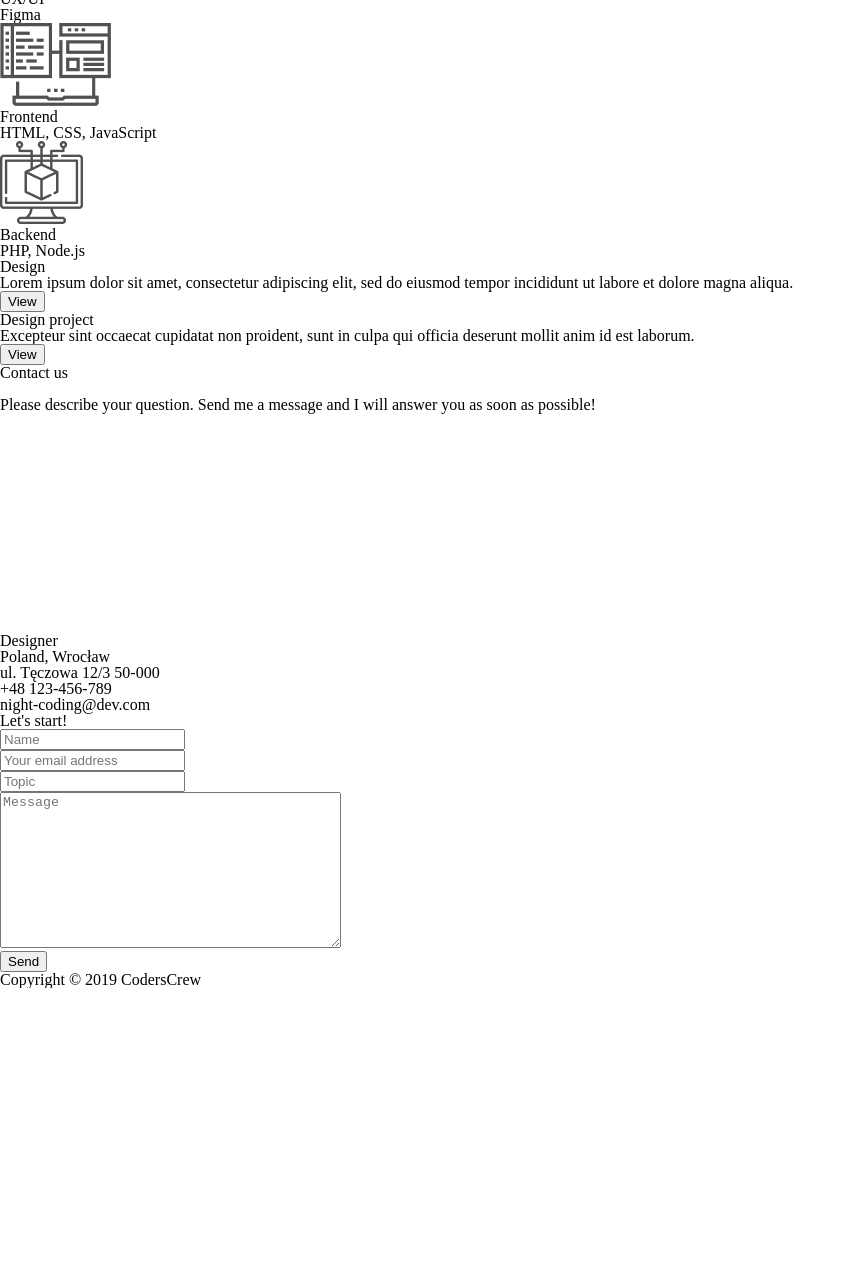
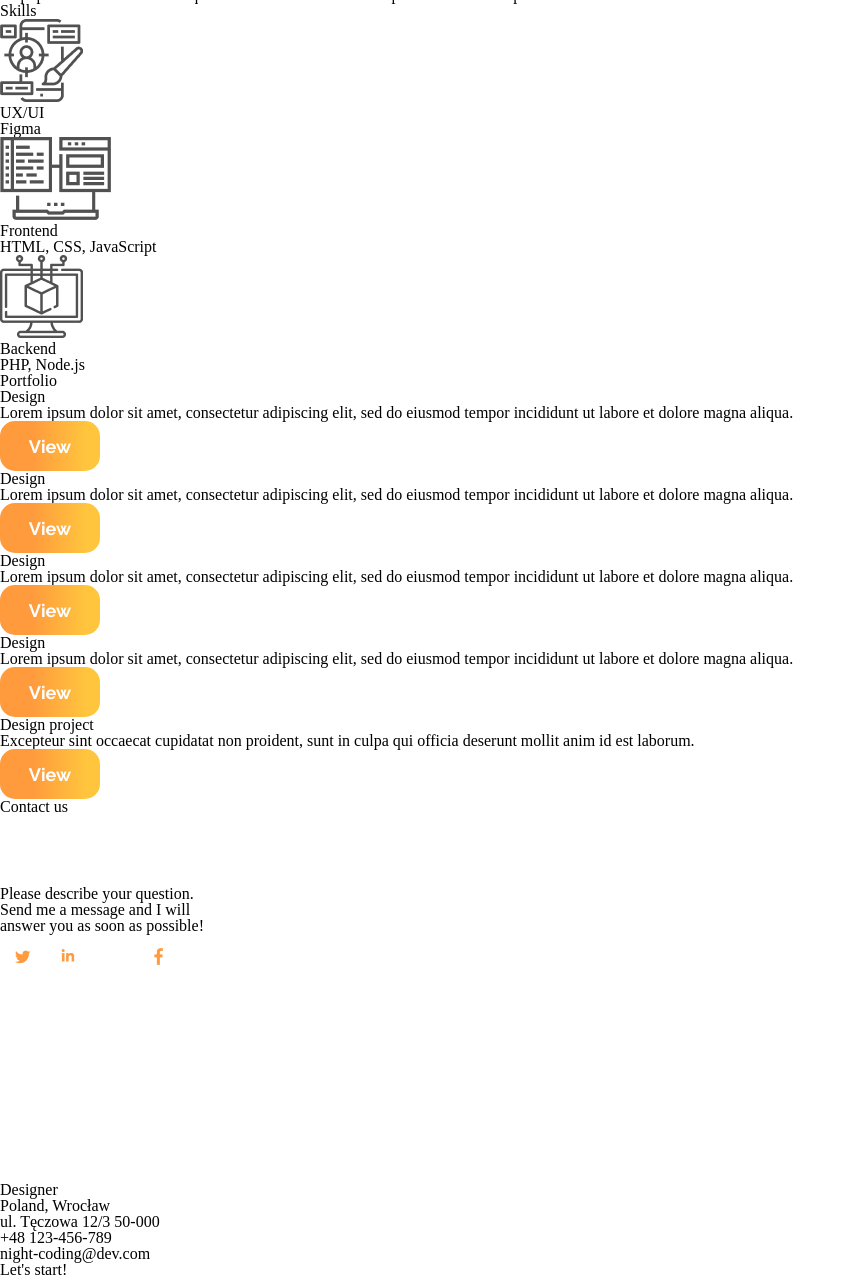
Before and after one commit to olgasmoczynska/designer-portfolio, a website: page index.html in a window 1280 px wide. Shown: the part 1090-2365 px from the top of the page, without its empty margins (0-856 px from the left). Before the commit the page ends 2078 px from the top, so only its background shows below. Drawn offline with Linux system fonts and the light colour scheme.

Commit message:
Edit project structure

```diff
--- a/index.html
+++ b/index.html
@@ -6,11 +6,13 @@
     <meta name="viewport" content="width=device-width, initial-scale=1.0">
     <meta http-equiv="X-UA-Compatible" content="ie=edge">
     <title>Designer Portfolio</title>
-    <link href="https://fonts.googleapis.com/css2?family=Raleway:wght@400;700&family=Ubuntu:wght@400;700&display=swap" rel="stylesheet">
+    <link href="https://fonts.googleapis.com/css2?family=Raleway:wght@400;700&family=Ubuntu:wght@400;700&display=swap"
+        rel="stylesheet">
     <link rel="stylesheet" href="css/main.css">
 </head>
 
 <body>
+    <div class="wrapper">
         <nav class="nav">
             <img class="logo" src="assets/logo.png"></img>
             <ul class="menu">
@@ -26,10 +28,14 @@
             <h1>Welcome!</h1>
             <h3>My name is Designer.</h3>
             <ul class="social-media">
-            <li class="social-media__item"><a href="https://www.twitter.com/" target="_blank"><img src="assets/social_Twitter.png"></a></li>
-            <li class="social-media__item"><a href="https://www.linkedin.com/" target="_blank"><img src="assets/social_Linkedin.png"></a></li>
-            <li class="social-media__item"><a href="https://www.github.com/" target="_blank"><img src="assets/social_Github.png"></a></li>
-            <li class="social-media__item"><a href="https://www.facebook.com/" target="_blank"><img src="assets/social_Facebook.png"></a></li>
+                <li class="social-media__item"><a href="https://www.twitter.com/" target="_blank"><img
+                            src="assets/social_Twitter.png"></a></li>
+                <li class="social-media__item"><a href="https://www.linkedin.com/" target="_blank"><img
+                            src="assets/social_Linkedin.png"></a></li>
+                <li class="social-media__item"><a href="https://www.github.com/" target="_blank"><img
+                            src="assets/social_Github.png"></a></li>
+                <li class="social-media__item"><a href="https://www.facebook.com/" target="_blank"><img
+                            src="assets/social_Facebook.png"></a></li>
             </ul>
         </section>
         <header class="header">
@@ -37,10 +43,12 @@
             <button class="button button_long_empty">Contact me!</button>
             <button class="button button_long_filled">Check my CV</button>
         </header>
-    <section id="about" class="about" class="box">
+        <section id="about" class="about box">
             <h4>About me</h4>
             <div class="block">
-            <div class="block__photo"></div>
+                <div class="block__photo">
+                    <img src="assets/picture.png">
+                </div>
                 <ul class="block__personal-details">
                     <li>Full Name: <span>Designer</span></li>
                     <li>Age: <span>21 years</span></li>
@@ -49,14 +57,18 @@
                     <li>E-mail: <span>night-coding@dev.com</span></li>
                 </ul>
                 <div class="block__text">
-                Lorem ipsum dolor sit amet, consectetur adipiscing elit, sed do eiusmod tempor incididunt ut labore et
-                dolore magna aliqua. Ut enim ad minim veniam, quis nostrud exercitation ullamco laboris nisi ut aliquip
-                ex ea commodo consequat. Duis aute irure dolor in reprehenderit in voluptate velit esse cillum dolore eu
-                fugiat nulla pariatur. ex ea commodo consequat.
+                    Lorem ipsum dolor sit amet, consectetur adipiscing elit, sed do eiusmod tempor incididunt ut labore
+                    et
+                    dolore magna aliqua. Ut enim ad minim veniam, quis nostrud exercitation ullamco laboris nisi ut
+                    aliquip
+                    ex ea commodo consequat. Duis aute irure dolor in reprehenderit in voluptate velit esse cillum.
                 </div>
             </div>
         </section>
-    <section id="skills" class="skills" class="box">
+        <section id="skills">
+            <div class="skills-wrapper">
+                <div class="skills box">
+                    <h4>Skills</h4>
                     <div class="block">
                         <div class="block__skill block__skill_ux-ui">
                             <img src="assets/icon_UxUi.png">
@@ -74,81 +86,124 @@
                             <div class="block__skill-text">PHP, Node.js</div>
                         </div>
                     </div>
+                </div>
+            </div>
         </section>
-    <section id="portfolio" class="gallery">
+        <section id="portfolio" class="portfolio">
+            <h4>Portfolio</h4>
+            <div class="gallery">
                 <div class="gallery__photo">
                     <div class="gallery__photo-content">
                         <h2>Design</h2>
                         <div class="gallery__photo-text">
-                    Lorem ipsum dolor sit amet, consectetur adipiscing elit, sed do eiusmod tempor incididunt ut labore
+                            Lorem ipsum dolor sit amet, consectetur adipiscing elit, sed do eiusmod tempor incididunt ut
+                            labore
                             et dolore magna aliqua.
                         </div>
-                <button class="button button_short button_filled">View</button>
+                        <button class="button button_short_filled">View</button>
                     </div>
                 </div>
-        <div class="gallery__photo"></div>
-        <div class="gallery__photo"></div>
-        <div class="gallery__photo"></div>
+                <div class="gallery__photo">
+                    <div class="gallery__photo-content">
+                        <h2>Design</h2>
+                        <div class="gallery__photo-text">
+                            Lorem ipsum dolor sit amet, consectetur adipiscing elit, sed do eiusmod tempor incididunt ut
+                            labore
+                            et dolore magna aliqua.
+                        </div>
+                        <button class="button button_short_filled">View</button>
+                    </div>
+                </div>
+                <div class="gallery__photo">
+                    <div class="gallery__photo-content">
+                        <h2>Design</h2>
+                        <div class="gallery__photo-text">
+                            Lorem ipsum dolor sit amet, consectetur adipiscing elit, sed do eiusmod tempor incididunt ut
+                            labore
+                            et dolore magna aliqua.
+                        </div>
+                        <button class="button button_short_filled">View</button>
+                    </div>
+                </div>
+                <div class="gallery__photo">
+                    <div class="gallery__photo-content">
+                        <h2>Design</h2>
+                        <div class="gallery__photo-text">
+                            Lorem ipsum dolor sit amet, consectetur adipiscing elit, sed do eiusmod tempor incididunt ut
+                            labore
+                            et dolore magna aliqua.
+                        </div>
+                        <button class="button button_short_filled">View</button>
+                    </div>
+                </div>
                 <div class="gallery__photo">
                     <div class="gallery__photo-content">
                         <h2>Design project</h2>
                         <div class="gallery__photo-text">
-                    Excepteur sint occaecat cupidatat non proident, sunt in culpa qui officia deserunt mollit anim id
+                            Excepteur sint occaecat cupidatat non proident, sunt in culpa qui officia deserunt mollit
+                            anim id
                             est laborum.
                         </div>
-                <button class="button button_short button_filled">View</button>
+                        <button class="button button_short_filled">View</button>
+                    </div>
                 </div>
             </div>
         </section>
         <section id="contact" class="contact">
-        <h3>Contact us</h3>
-        <div class="block">
+            <h4>Contact us</h4>
+            <div class="contact-wrapper">
                 <div class="contact-info">
                     <div class="contact-info__top">
-                    <img src="">
-                    <div class="block__text">
-                        Please describe your question. Send me a message and I will answer you as soon as possible!
+                        <img src="./assets/message.png">
+                        <div class="block__textt">
+                            <div>Please describe your question.</div>
+                            <div>Send me a message and I will</div>
+                            <div>answer you as soon as possible!</div>
                         </div>
                     </div>
                     <div class="contact-info__bottom">
                         <ul class="social-media">
-                        <li class="social-media__item"><a href="https://www.twitter.com/" target="_blank"></a></li>
-                        <li class="social-media__item"><a href="https://www.linkedin.com/" target="_blank"></a></li>
-                        <li class="social-media__item"><a href="https://www.github.com/" target="_blank"></a></li>
-                        <li class="social-media__item"><a href="https://www.facebook.com/" target="_blank"></a></li>
+                            <li class="social-media__item"><a href="https://www.twitter.com/" target="_blank"><img
+                                        src="assets/social_Twitter.png"></a></li>
+                            <li class="social-media__item"><a href="https://www.linkedin.com/" target="_blank"><img
+                                        src="assets/social_Linkedin.png"></a></li>
+                            <li class="social-media__item"><a href="https://www.github.com/" target="_blank"><img
+                                        src="assets/social_Github.png"></a></li>
+                            <li class="social-media__item"><a href="https://www.facebook.com/" target="_blank"><img
+                                        src="assets/social_Facebook.png"></a></li>
                         </ul>
-                    <ul class="contact-info__address">
-                        <li>Designer</li>
-                        <li>Poland, Wrocław</li>
-                        <li>ul. Tęczowa 12/3 50-000</li>
-                        <li>+48 123-456-789</li>
-                        <li>night-coding@dev.com</li>
-                    </ul>
+                        <p>Designer</p>
+                        <p>Poland, Wrocław</p>
+                        <p>ul. Tęczowa 12/3 50-000</p>
+                        <p>+48 123-456-789</p>
+                        <p>night-coding@dev.com</p>
                     </div>
                 </div>
                 <div class="contact-form">
                     <h3>Let's start!</h3>
-                <form>
-                    <div class="form-field">
-                        <input type="text" class="form-input" placeholder="Name">
+                    <form class="contact-form__form">
+                        <div class="contact-form__field">
+                            <input type="text" class="contact-form__input" placeholder="Name">
                         </div>
-                    <div class="form-field">
-                        <input type="email" class="form-input" placeholder="Your email address">
+                        <div class="contact-form__field">
+                            <input type="email" class="contact-form__input" placeholder="Your email address">
                         </div>
-                    <div class="form-field">
-                        <input type="text" class="form-input" placeholder="Topic">
+                        <div class="contact-form__field">
+                            <input type="text" class="contact-form__input" placeholder="Topic">
                         </div>
-                    <div class="form-field">
-                        <textarea name="paragraph" rows="10" cols="40" placeholder="Message"></textarea>
+                        <div class="contact-form__field">
+                            <textarea name="paragraph" class="contact-form__input" rows="8" cols="40"
+                                placeholder="Message"></textarea>
                         </div>
-                    <button class="button button_short button_empty">Send</button>
+                        <button class="button button_short_empty">Send</button>
                     </form>
                 </div>
             </div>
         </section>
         <footer class="footer">
-        Copyright © 2019 CodersCrew
+            <p>Copyright © 2019 CodersCrew</p>
         </footer>
+    </div>
 </body>
 
 </html>
```
Lines whose indentation alone changed are shown as unchanged.
